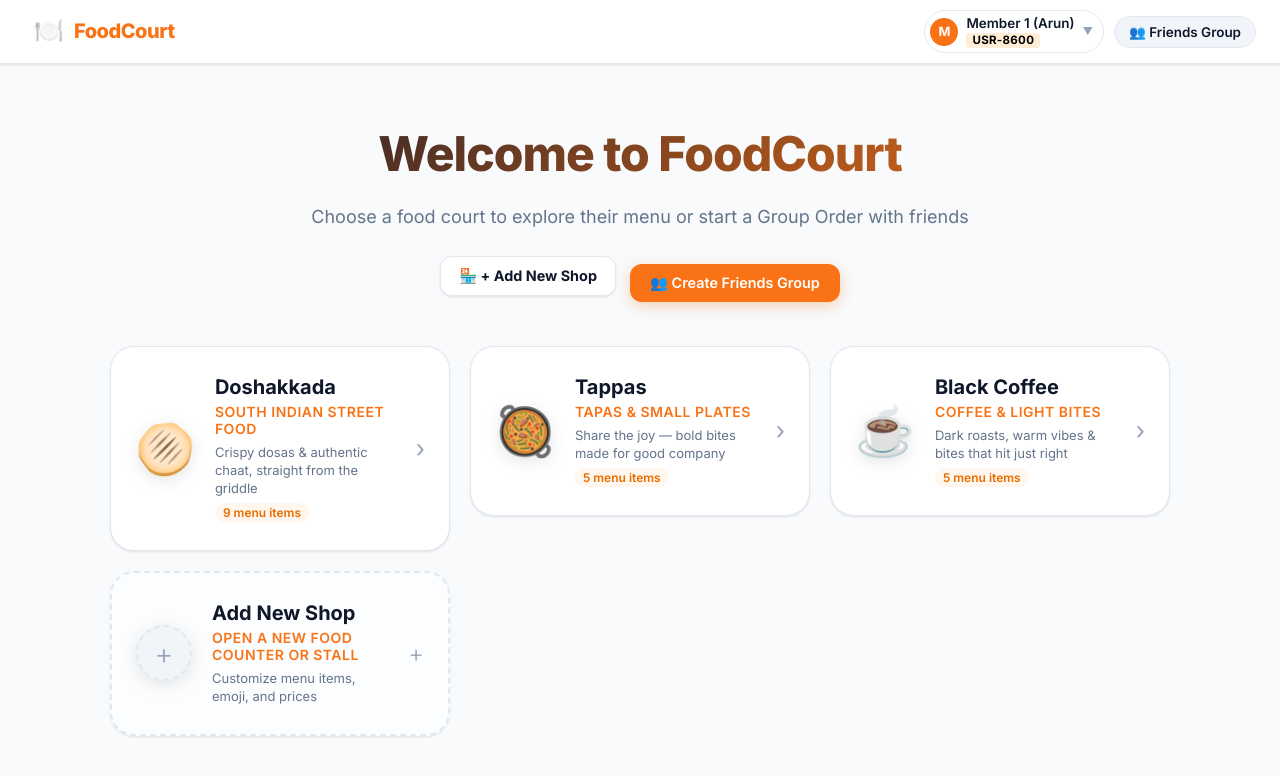
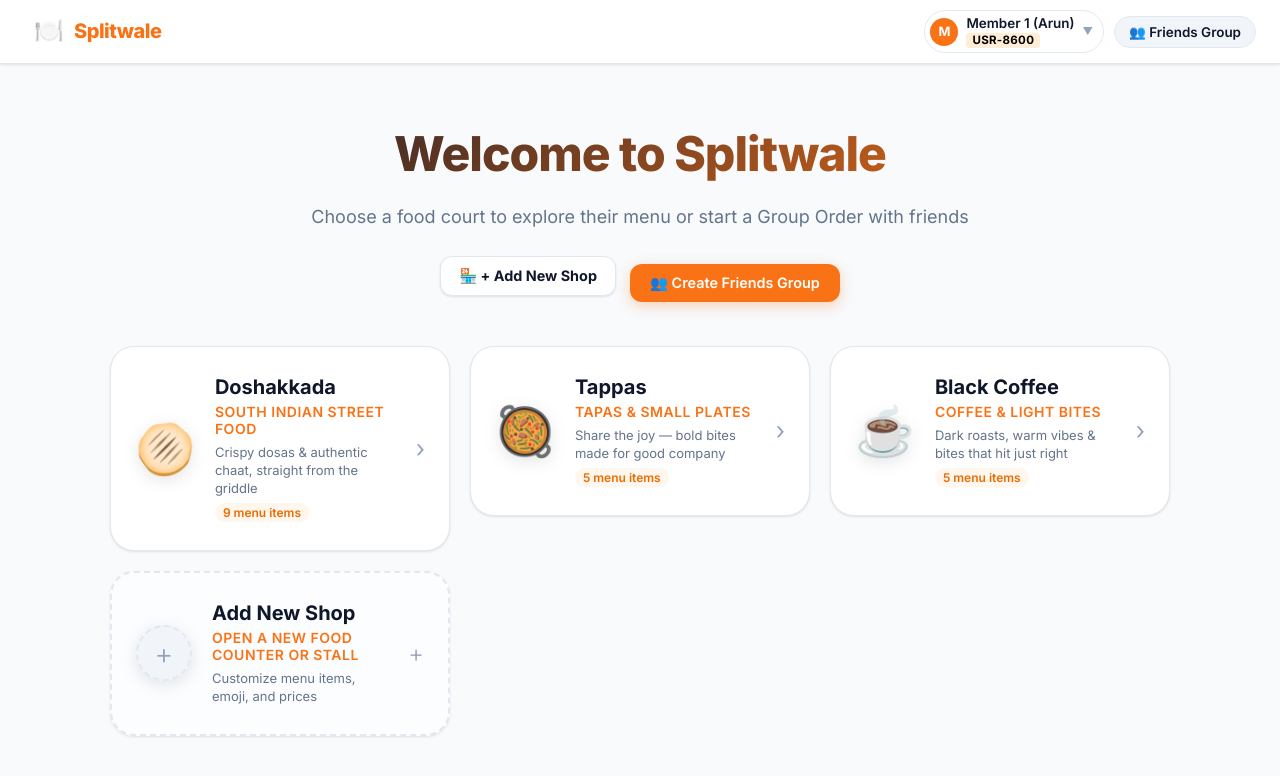
Before and after one commit to athul457/chaya, a React (Vite) app: page /login in a window 1280 px wide. Both pictures are taken after a click on the button "👤 Member 1 (Arun)". Shown: the top 776 px of the page. Built offline with nearby package versions, Linux system fonts and the light colour scheme; no server answers.

Commit message:
chore: rename app branding to Splitwale

```diff
--- a/index.html
+++ b/index.html
@@ -4,8 +4,8 @@
     <meta charset="UTF-8" />
     <link rel="icon" type="image/svg+xml" href="/vite.svg" />
     <meta name="viewport" content="width=device-width, initial-scale=1.0" />
-    <meta name="description" content="FoodCourt – Explore and order from multiple food courts in one place." />
-    <title>FoodCourt – Discover & Order</title>
+    <meta name="description" content="Splitwale – Explore food courts, order favorites, and split bills with friends in real time." />
+    <title>Splitwale – Split Orders & Bills with Friends</title>
   </head>
   <body>
     <div id="root"></div>
--- a/package.json
+++ b/package.json
@@ -1,5 +1,5 @@
 {
-  "name": "food-court-app",
+  "name": "splitwale",
   "private": true,
   "version": "0.0.0",
   "type": "module",
--- a/src/components/AuthModal.tsx
+++ b/src/components/AuthModal.tsx
@@ -90,7 +90,7 @@ const AuthModal: React.FC<Props> = ({ isOpen, onClose, onSuccess }) => {
   };
 
   const handleQuickDemoUser = async (demoName: string) => {
-    const demoEmail = `${demoName.toLowerCase().replace(/\s+/g, "")}@foodcourt.demo`;
+    const demoEmail = `${demoName.toLowerCase().replace(/\s+/g, "")}@splitwale.demo`;
     setLoading(true);
     const res = await signInUser(demoEmail, "password123");
     setLoading(false);
@@ -109,7 +109,7 @@ const AuthModal: React.FC<Props> = ({ isOpen, onClose, onSuccess }) => {
             <span className="auth-header-icon">🔐</span>
             <div>
               <h2 className="modal-title">
-                {mode === "login" ? "Sign In to FoodCourt" : "Create an Account"}
+                {mode === "login" ? "Sign In to Splitwale" : "Create a Splitwale Account"}
               </h2>
               <p className="modal-subtitle">
                 {mode === "login"
--- a/src/components/LandingAuthPage.tsx
+++ b/src/components/LandingAuthPage.tsx
@@ -83,7 +83,7 @@ const LandingAuthPage: React.FC<Props> = ({ onLoginSuccess, initialView = "regis
   };
 
   const handleQuickDemo = async (demoName: string) => {
-    const demoEmail = `${demoName.toLowerCase().replace(/[^a-z0-9]/g, "")}@foodcourt.demo`;
+    const demoEmail = `${demoName.toLowerCase().replace(/[^a-z0-9]/g, "")}@splitwale.demo`;
     setLoading(true);
     const res = await signInUser(demoEmail, "password123");
     setLoading(false);
@@ -102,7 +102,7 @@ const LandingAuthPage: React.FC<Props> = ({ onLoginSuccess, initialView = "regis
       <header className="landing-top-bar">
         <div className="landing-brand">
           <span className="landing-brand-logo">🍽️</span>
-          <span className="landing-brand-name">FoodCourt</span>
+          <span className="landing-brand-name">Splitwale</span>
         </div>
         <div className="landing-nav-switch">
           {view === "register" ? (
@@ -121,7 +121,7 @@ const LandingAuthPage: React.FC<Props> = ({ onLoginSuccess, initialView = "regis
             </span>
           ) : (
             <span className="switch-text">
-              New to FoodCourt?{" "}
+              New to Splitwale?{" "}
               <button
                 type="button"
                 className="link-switch-btn"
--- a/src/components/SplashScreen.tsx
+++ b/src/components/SplashScreen.tsx
@@ -59,8 +59,8 @@ const SplashScreen: React.FC<Props> = ({ onDone }) => {
         </div>
 
         {/* Brand */}
-        <h1 className="splash-title">FoodCourt</h1>
-        <p className="splash-tagline">Discover · Order · Enjoy</p>
+        <h1 className="splash-title">Splitwale</h1>
+        <p className="splash-tagline">Discover · Order · Split</p>
 
         {/* Progress bar */}
         <div className="splash-progress-track">
--- a/src/components/common/Navbar.tsx
+++ b/src/components/common/Navbar.tsx
@@ -23,9 +23,9 @@ export const Navbar: React.FC = () => {
   return (
     <header className="navbar">
       <div className="navbar-left">
-        <Link to="/dashboard" className="navbar-brand" aria-label="Go to food courts">
+        <Link to="/dashboard" className="navbar-brand" aria-label="Go to Splitwale Home">
           <span className="navbar-logo">🍽️</span>
-          <span className="navbar-title">FoodCourt</span>
+          <span className="navbar-title">Splitwale</span>
         </Link>
 
         {currentCourt && (
--- a/src/pages/DashboardPage.tsx
+++ b/src/pages/DashboardPage.tsx
@@ -20,7 +20,7 @@ export const DashboardPage: React.FC = () => {
   return (
     <div className="home-page">
       <div className="home-hero">
-        <h1 className="hero-title">Welcome to FoodCourt</h1>
+        <h1 className="hero-title">Welcome to Splitwale</h1>
         <p className="hero-sub">
           Choose a food court to explore their menu or start a Group Order with friends
         </p>
```
Also changed, not shown: 1 other file (tests, documents, lock files or other folders).
